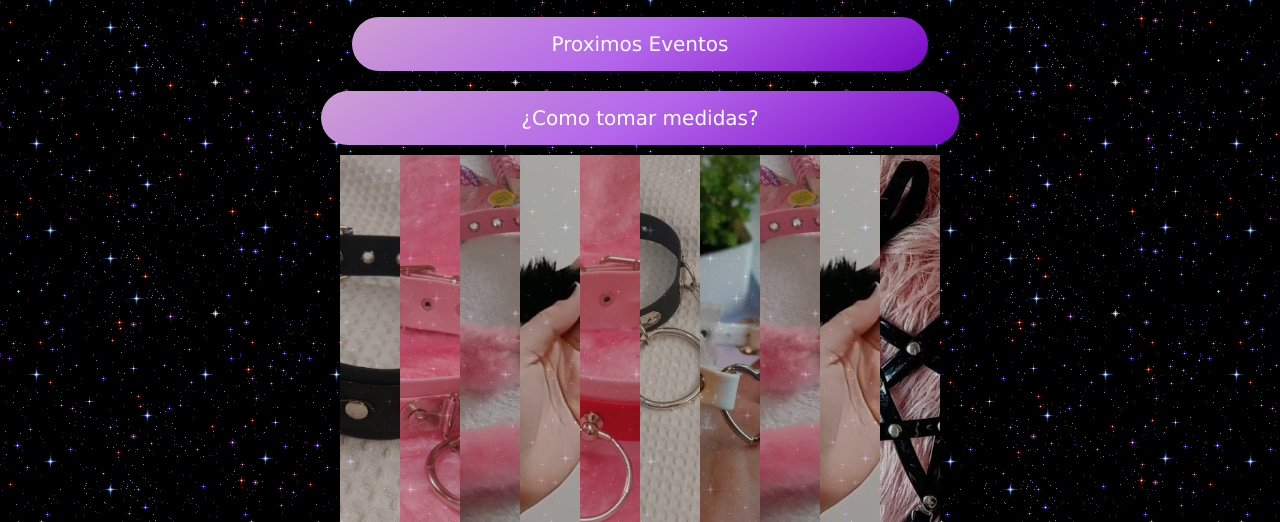
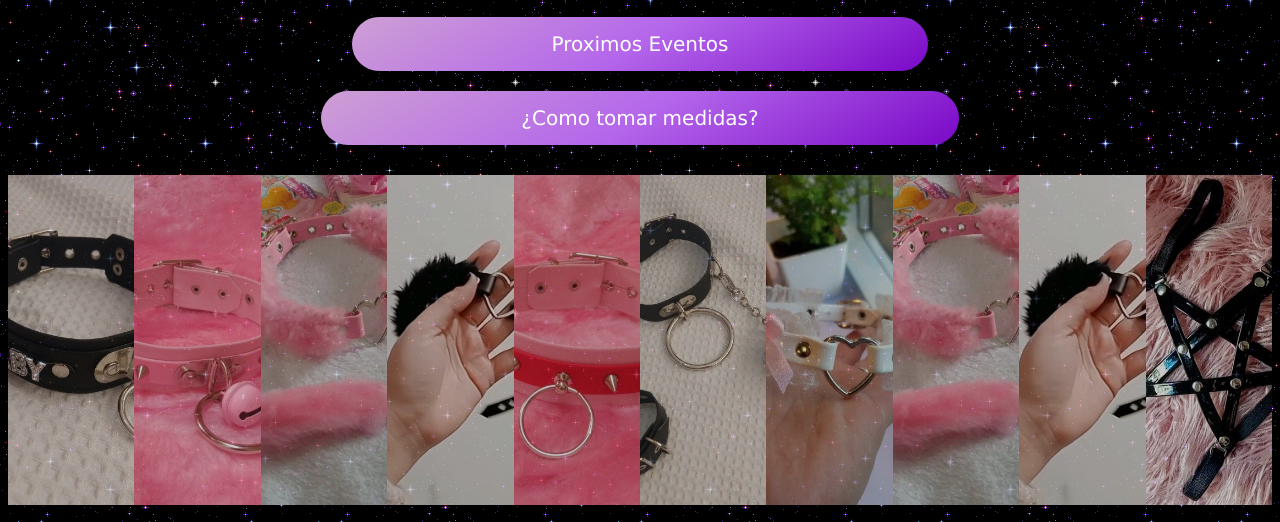
Before and after one commit to evelyngaitan92/evelyngaitan92.github.io, a plain HTML site: page index.html in a window 1280 px wide. Shown: the part 646-1168 px from the top of the page. Drawn offline with Linux system fonts and the light colour scheme.

```diff
--- a/style.css
+++ b/style.css
@@ -103,8 +103,9 @@ body {
 
 section {
     display: flex;
-    width: 600px;
-    height: 430px;
+    width: 100%;
+    height: 330px;
+    padding: 20px 20px 20px 20px;
 }
 
 section img {
```
